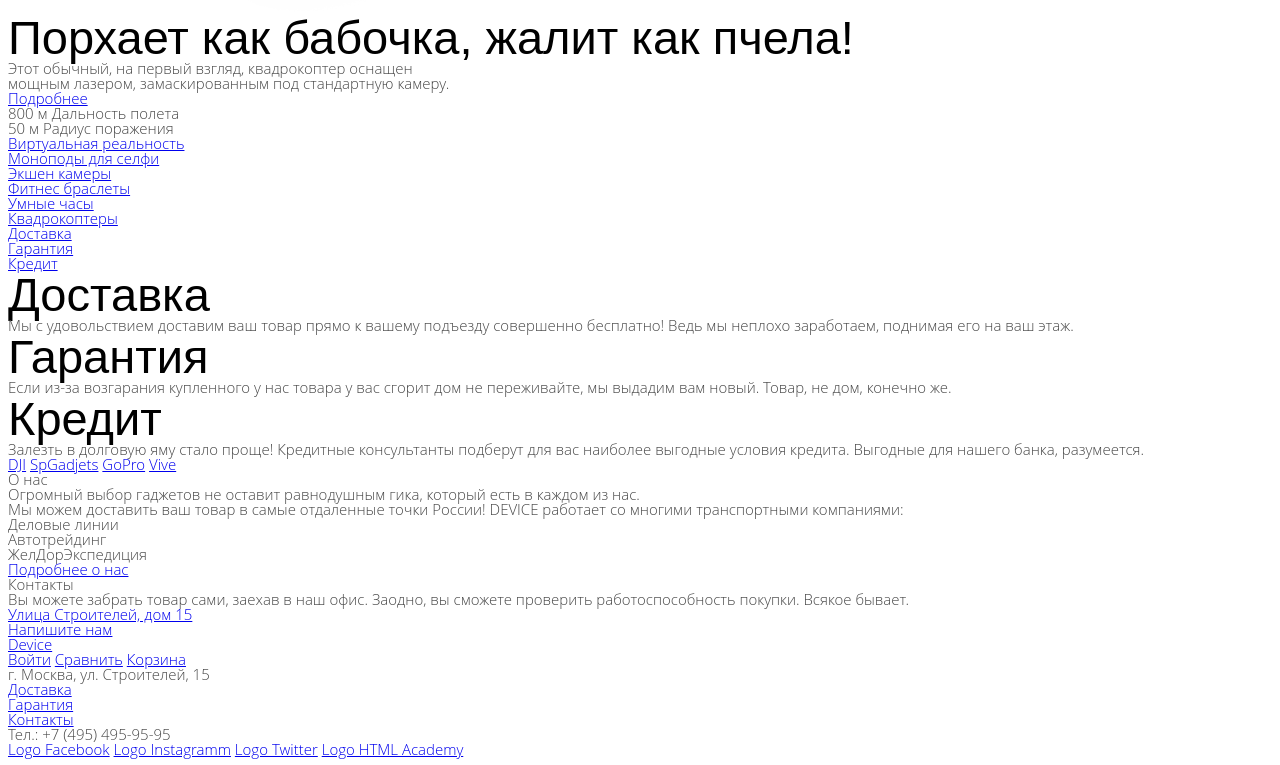
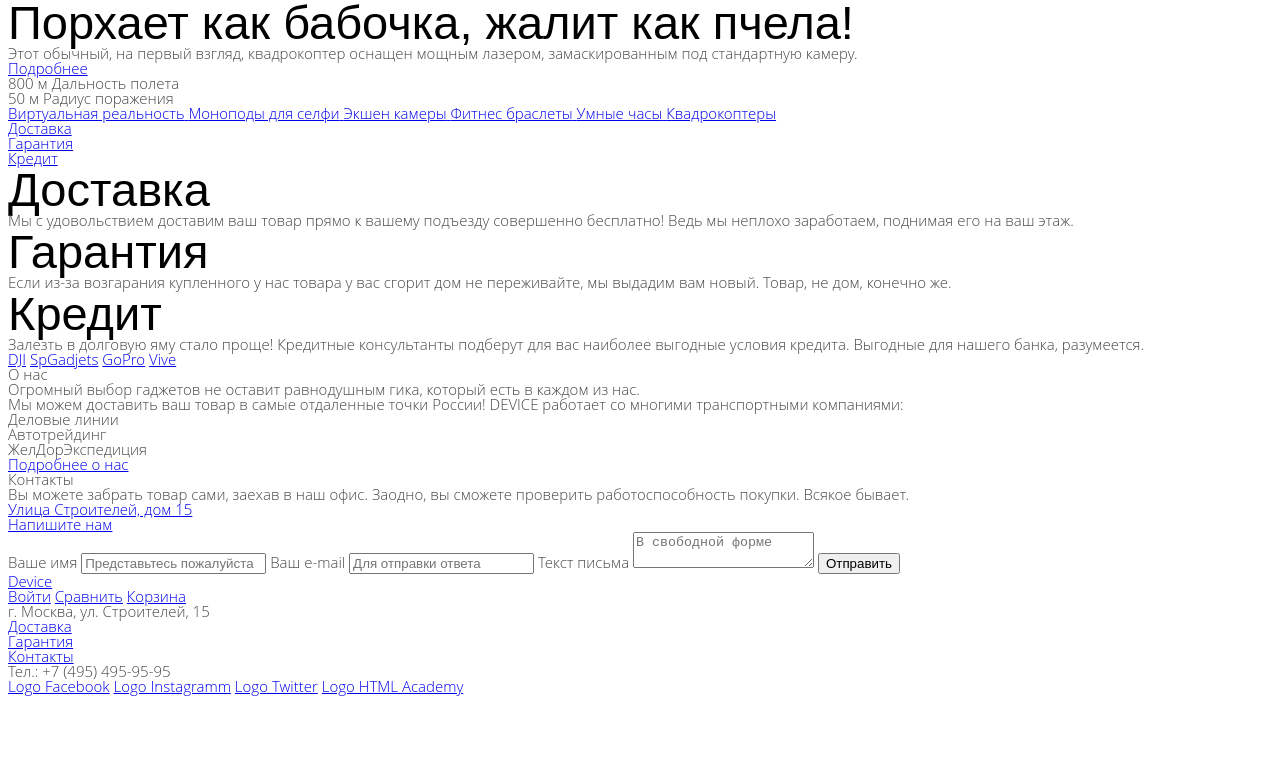
Before and after one commit to chir91/426011-device, a plain HTML site: page index.html in a window 1280 px wide. Shown: the part 1753-2518 px from the top of the page. After the commit the page ends 2455 px from the top, so only its background shows below. Drawn offline with Linux system fonts and the light colour scheme.

Commit message:
Исправление ошибок 2

```diff
--- a/index.html
+++ b/index.html
@@ -63,10 +63,10 @@
 	</header>
 
 	<main class="index-main">
-	      	<section class="slider-conteiner">
-	        	<input class="slider-conteiner__btn" type="radio" name="product" >
-	        	<input class="slider-conteiner__btn" type="radio" name="product" >
-	        	<input class="slider-conteiner__btn" type="radio" name="product" >
+		<section class="slider-container">
+			<input class="slider-container__btn" type="radio" name="product" >
+			<input class="slider-container__btn" type="radio" name="product" >
+			<input class="slider-container__btn" type="radio" name="product" >
 
 			<article class="slide">
 				<div class="slide__image">
@@ -74,7 +74,7 @@
 				</div>
 				<div class="slide__info">
 					<h2>Делай селфи, как Бен Стиллер!</h2>
-	            		<p>Самая длиннная палка для селфи доступна в нашем магазине.<br>Восемь (Восемь, Карл!) метров длиной и весом 5 килограмм.</p>
+					<p>Самая длиннная палка для селфи доступна в нашем магазине. Восемь (Восемь, Карл!) метров длиной и весом 5 килограмм.</p>
 					<a href="#">Подробнее</a>
 					<ul class="main-features">
 						<li>
@@ -118,7 +118,7 @@
 				</div>
 				<div class="slide__info">
 					<h2>Порхает как бабочка, жалит как пчела!</h2>
-	            		<p>Этот обычный, на первый взгляд, квадрокоптер оснащен<br>
+					<p>Этот обычный, на первый взгляд, квадрокоптер оснащен
 						мощным лазером, замаскированным под стандартную камеру.</p>
 						<a href="#">Подробнее</a>
 
@@ -138,22 +138,22 @@
 
 			<div class="product-popular">
 				<a href="virtuality.html" class="product-popular__vr">
-		       		<h3 class="product-popular__title">Виртуальная реальность</h3>
+					<span class="product-popular__title">Виртуальная реальность</span>
 				</a>
 				<a href="virtuality.html" class="product-popular__monopod">
-		        	<h3 class="product-popular__title">Моноподы для селфи</h3>
+					<span class="product-popular__title">Моноподы для селфи</span>
 				</a>
 				<a href="virtuality.html" class="product-popular__action-cameras">
-		        	<h3 class="product-popular__title">Экшен камеры</h3>
+					<span class="product-popular__title">Экшен камеры</span>
 				</a>
 				<a href="virtuality.html" class="product-popular__braslets">
-		        	<h3 class="product-popular__title">Фитнес браслеты</h3>
+					<span class="product-popular__title">Фитнес браслеты</span>
 				</a>
 				<a href="virtuality.html" class="product-popular__clocks">
-		        	<h3 class="product-popular__title">Умные часы</h3>
+					<span class="product-popular__title">Умные часы</span>
 				</a>
 				<a href="virtuality.html" class="product-popular__copters">
-		        	<h3 class="product-popular__title">Квадрокоптеры</h3>
+					<span class="product-popular__title">Квадрокоптеры</span>
 				</a>
 			</div>
 
@@ -219,6 +219,18 @@
 
 				<a href="#">Напишите нам</a>
 			</section>
+
+			<form class="write-us">
+				<label for="name">Ваше имя</label>
+				<input type="text" name="name" id="name" placeholder="Представьтесь пожалуйста">
+				<label for="email">Ваш e-mail</label>
+				<input type="email" name="email" id="email" placeholder="Для отправки ответа">
+				<label for="letter">Текст письма</label>
+				<textarea name="letter" id="letter" placeholder="В свободной форме"></textarea>
+				<label>
+					<button type="submit" name="submit">Отправить</button>
+				</label>
+			</form>
 		</main>
 
 		<footer>
```
Also changed, not shown: device-catalog.html (+4 -4 lines). Lines whose indentation alone changed are shown as unchanged.
